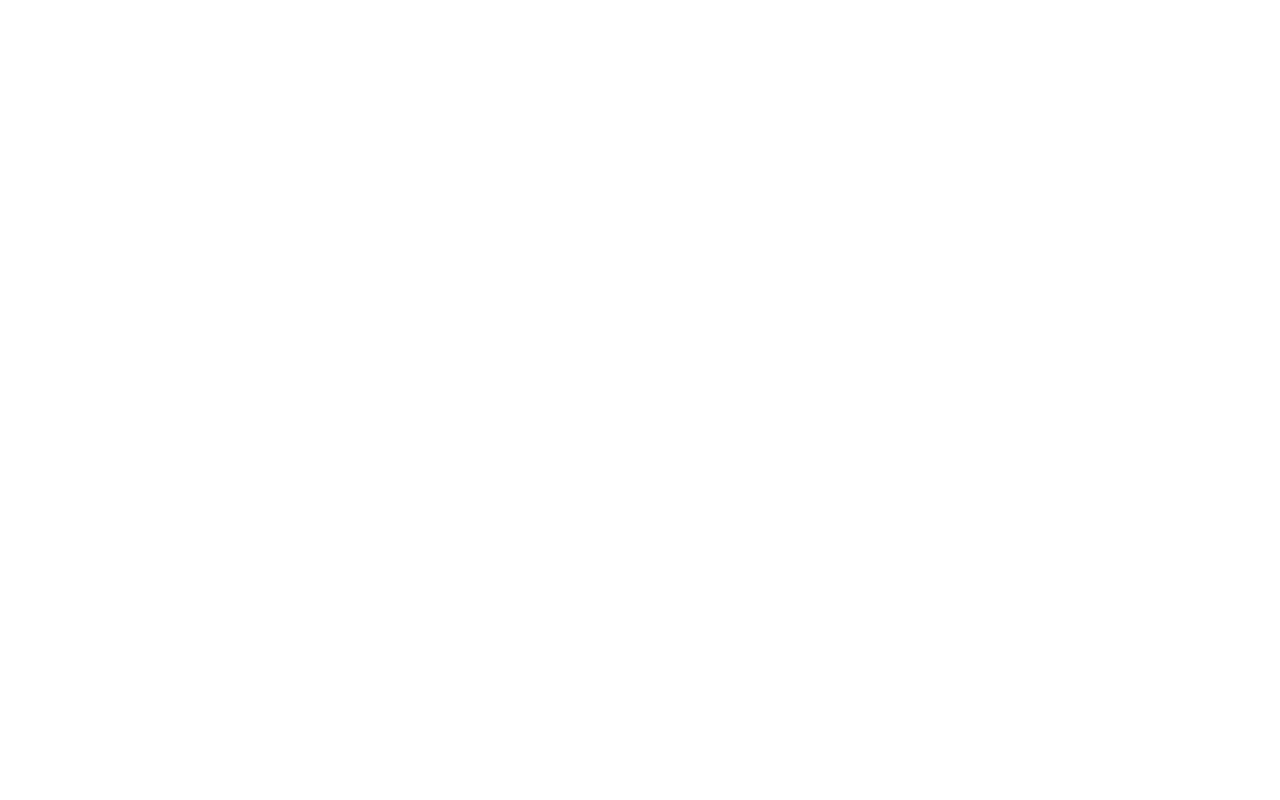
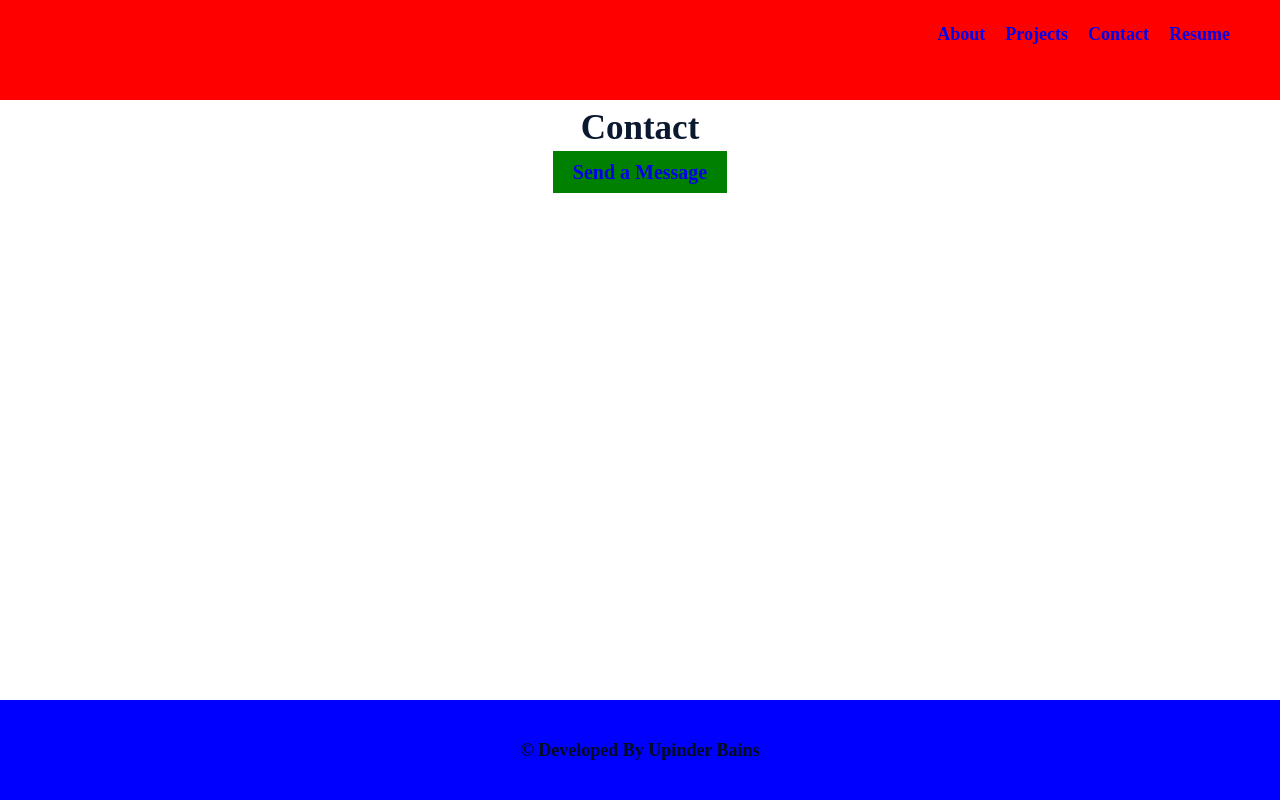
Before and after one commit to upinderbains/my-site-V1, a Gatsby site: page / in a window 1280 px wide. Built offline with nearby package versions, Linux system fonts and the light colour scheme; Gatsby itself is replaced by a stand-in of ours.

Commit message:
content added & first contact query

```diff
--- /dev/null
+++ b/content/contact/index.md
@@ -0,0 +1,4 @@
+---
+title: 'Contact'
+buttonText: 'Send a Message'
+---
--- /dev/null
+++ b/content/header/index.md
@@ -0,0 +1,4 @@
+---
+title: 'header'
+buttonText: 'header'
+---
--- a/gatsby-config.js
+++ b/gatsby-config.js
@@ -11,6 +11,28 @@
       options: {
         name: `images`,
         path: `${__dirname}/src/images`
+      }
+    },
+    {
+      resolve: `gatsby-source-filesystem`,
+      options: {
+        name: `content`,
+        path: `${__dirname}/content/`
+      }
+    },
+    {
+      resolve: `gatsby-transformer-remark`,
+      options: {
+        // CommonMark mode (default: true)
+        commonmark: true,
+        // Footnotes mode (default: true)
+        footnotes: true,
+        // Pedantic mode (default: true)
+        pedantic: true,
+        // GitHub Flavored Markdown mode (default: true)
+        gfm: true,
+        // Plugins configs
+        plugins: []
       }
     },
     `gatsby-transformer-sharp`,
--- a/package.json
+++ b/package.json
@@ -14,6 +14,7 @@
     "gatsby-plugin-sharp": "^2.5.6",
     "gatsby-plugin-styled-components": "^3.3.3",
     "gatsby-source-filesystem": "^2.2.4",
+    "gatsby-transformer-remark": "^2.8.14",
     "gatsby-transformer-sharp": "^2.4.6",
     "prop-types": "^15.7.2",
     "react": "^16.12.0",
--- /dev/null
+++ b/src/components/Contact.js
@@ -0,0 +1,34 @@
+import React from 'react';
+import styled from 'styled-components';
+import { email } from '../config';
+import mixins from '../styles/mixins';
+
+const Container = styled.div`
+  text-align: center;
+`;
+const Title = styled.h1`
+  font-size: var(--fs-h2);
+`;
+
+const EmailLink = styled.a`
+  ${mixins.button}
+`;
+
+const Contact = ({ data }) => {
+  const { frontmatter } = data[0].node;
+  const { title, buttonText } = frontmatter;
+  return (
+    <Container>
+      <Title>{title}</Title>
+      <EmailLink
+        href={`mailto:${email}`}
+        target='_blank'
+        rel='nofollow noopener noreferrer'
+      >
+        {buttonText}
+      </EmailLink>
+    </Container>
+  );
+};
+
+export default Contact;
--- /dev/null
+++ b/src/components/Footer.js
@@ -0,0 +1,21 @@
+import React from 'react';
+import styled from 'styled-components';
+import mixins from '../styles/mixins';
+
+const Container = styled.footer`
+  background-color: blue;
+  height: 100px;
+  margin-top: auto;
+  ${mixins.flexCenter};
+  justify-content: center;
+`;
+
+const Footer = () => {
+  return (
+    <Container>
+      <p>&copy; Developed By Upinder Bains</p>
+    </Container>
+  );
+};
+
+export default Footer;
--- /dev/null
+++ b/src/components/Layout.js
@@ -0,0 +1,30 @@
+import React from 'react';
+import styled from 'styled-components';
+import { Helmet } from 'react-helmet';
+import GlobalStyles from '../styles/GlobalStyles';
+import Footer from './Footer';
+import Nav from './Nav';
+import mixins from '../styles/mixins';
+
+const Container = styled.div`
+  min-height: 100vh;
+  display: flex;
+  flex-direction: column;
+`;
+
+const Layout = ({ children }) => {
+  return (
+    <Container>
+      <GlobalStyles />
+      <Helmet>
+        <meta charSet='utf-8' />
+        <title>Upinder Bains | Software Developer</title>
+      </Helmet>
+      <Nav />
+      {children}
+      <Footer />
+    </Container>
+  );
+};
+
+export default Layout;
--- /dev/null
+++ b/src/components/Nav.js
@@ -0,0 +1,38 @@
+import React from 'react';
+import { Link } from 'gatsby';
+import { navLinks } from '../config';
+import mixins from '../styles/mixins';
+import styled from 'styled-components';
+
+const Container = styled.nav`
+  height: 100px;
+  background-color: red;
+`;
+
+const List = styled.ul`
+  ${mixins.flexCenter};
+  justify-content: flex-end;
+  padding: 2rem 5rem;
+`;
+const ListItem = styled.li`
+  margin-left: 20px;
+`;
+const ListLink = styled(Link)`
+  font-size: var(--fs-lg);
+`;
+
+const Nav = () => {
+  return (
+    <Container>
+      <List>
+        {navLinks.map(({ name, url }) => (
+          <ListItem>
+            <ListLink to={url}>{name}</ListLink>
+          </ListItem>
+        ))}
+      </List>
+    </Container>
+  );
+};
+
+export default Nav;
--- /dev/null
+++ b/src/config.js
@@ -0,0 +1,21 @@
+module.exports = {
+  navLinks: [
+    {
+      name: 'About',
+      url: '/#about'
+    },
+    {
+      name: 'Projects',
+      url: '/#projects'
+    },
+    {
+      name: 'Contact',
+      url: '/#contact'
+    },
+    {
+      name: 'Resume',
+      url: '/#contact'
+    }
+  ],
+  email: 'usbains@uwaterloo.ca'
+};
--- a/src/pages/index.js
+++ b/src/pages/index.js
@@ -1,16 +1,28 @@
 import React from 'react';
-import { Helmet } from 'react-helmet';
+import { graphql } from 'gatsby';
+import Layout from '../components/Layout';
+import Contact from '../components/Contact';
 
-import GlobalStyles from '../styles/GlobalStyles';
-
-const IndexPage = () => (
-  <>
-    <GlobalStyles />
-    <Helmet>
-      <meta charSet='utf-8' />
-      <title>Upinder Bains | Software Developer</title>
-    </Helmet>
-  </>
+const IndexPage = ({ data }) => (
+  <Layout>
+    <Contact data={data.contact.edges} />
+  </Layout>
 );
 
+export const query = graphql`
+  {
+    contact: allMarkdownRemark(
+      filter: { fileAbsolutePath: { regex: "/contact/" } }
+    ) {
+      edges {
+        node {
+          frontmatter {
+            buttonText
+            title
+          }
+        }
+      }
+    }
+  }
+`;
 export default IndexPage;
--- a/src/styles/GlobalStyles.js
+++ b/src/styles/GlobalStyles.js
@@ -3,14 +3,12 @@
 const GlobalStyles = createGlobalStyle`
 
 :root {
-
     --color-darkNavy: #020c1b;
     --color-navy: #0a192f;
     --color-white: #dce7ff;
     --color-yellow: #FFC464;
     --color-grey: #4c5772;
     --color-orange: #FF9E64;
-
 
 --ff-primary: 'Nunito', 'sans-serif';
  --ff-secondary: 'Josefin Sans', 'sans-serif';
@@ -75,14 +73,13 @@
 button{
     cursor: pointer;
     border: 0;
-    border-radius: 5px;
-    color: var(--color-orange);
+    outline: none;
 }
 
 ul{
     list-style: none;
     li {
-
+        cursor: pointer;
     }
 }
 
--- a/src/styles/index.js
+++ /dev/null
@@ -1,3 +0,0 @@
-import Button from './Button'
-
-export default Button;
--- a/src/styles/mixins.js
+++ b/src/styles/mixins.js
@@ -3,7 +3,6 @@
 const mixins = {
   flexCenter: css`
     display: flex;
-    justify-content: center;
     align-items: center;
   `,
 
@@ -12,6 +11,11 @@
     justify-content: space-between;
     align-items: center;
   `,
+  button: css`
+    background-color: green;
+    padding: 0.5em 1em;
+    font-size: 2rem;
+  `
 };
 
 export default mixins;
```
Also changed, not shown: src/styles/Button.js (added, +15 -0 lines), src/styles/constants.js (+6 -1 lines), 1 other file.
